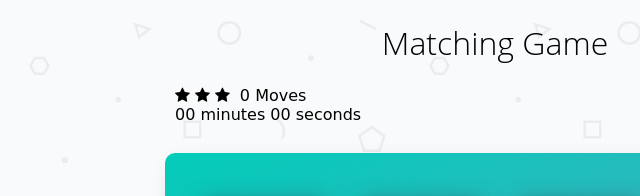
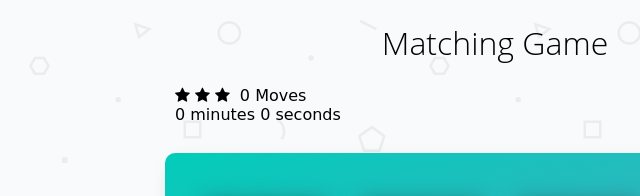
Before and after one commit to Trufs/memory-game, a plain HTML site: page index.html in a window 1280 px wide. Shown: the top 196 px of the page, 145-785 px from the left. Drawn offline with Linux system fonts and the light colour scheme; a web font is replaced by a local one.

Commit message:
fix: correct number of moves in the finish message

```diff
--- a/index.html
+++ b/index.html
@@ -31,9 +31,9 @@
 
             <!-- timer -->
             <div id="countup">
-                  <span id="minutes">00</span>
+                  <span id="minutes">0</span>
                   <span class="timeRefMinutes">minutes</span>
-                  <span id="seconds">00</span>
+                  <span id="seconds">0</span>
                   <span class="timeRefSeconds">seconds</span>
             </div>
 
--- a/js/app.js
+++ b/js/app.js
@@ -50,8 +50,6 @@ function shuffleCards(){
   	  + change msg to a modal
 	  + reset stars too
  	  + add a timer
-
-		+ why is ranking not displayed correctly in the end-game message?
  	  -
  */
 
@@ -110,16 +108,14 @@ function lockCardsOpen(listOfCards){
 	}
 	openCards = [];
 	pairCounter += 1;
+	incrementMoves();
 	if (pairCounter === 2){
 		gameIsFinished = true;
 		finished.classList.add('modal');
 		message.textContent = `You won in ${moveCounter} moves. Your ranking is `;
 		ranking.innerHTML = rankingStars;
-		// document.getElementById('minutes').firstChild.nodeValue = '00';
-  // 		document.getElementById('seconds').firstChild.nodeValue = '00';
+	}
 
-	}
-	incrementMoves();
 }
 
 function hideCards(listOfCards){
```
